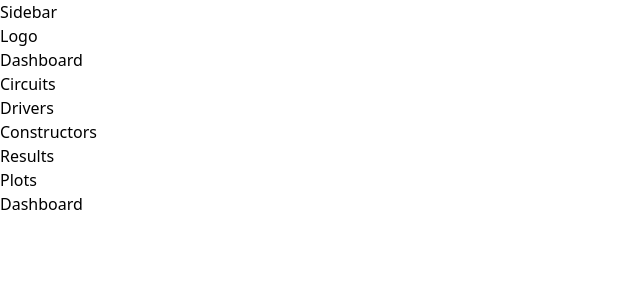
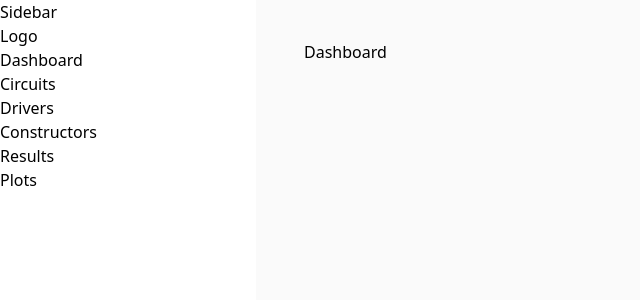
Before and after one commit to verasls/fastest-lap, a React (Vite) app: page /app in a window 1280 px wide. Shown: the top 300 px of the page, without its empty margins (0-640 px from the left). Built offline with nearby package versions, Linux system fonts and the light colour scheme.

Commit message:
Style AppLayout

```diff
--- a/src/ui/AppLayout.tsx
+++ b/src/ui/AppLayout.tsx
@@ -3,10 +3,12 @@ import Sidebar from "./Sidebar";
 
 function AppLayout() {
   return (
-    <div>
+    <div className="grid h-screen grid-cols-[16rem_1fr]">
       <Sidebar />
-      <main>
-        <Outlet />
+      <main className="overflow-scroll bg-neutral-50 px-12 py-10">
+        <div className="mx-auto my-0 flex max-w-7xl flex-col">
+          <Outlet />
+        </div>
       </main>
     </div>
   );
```
